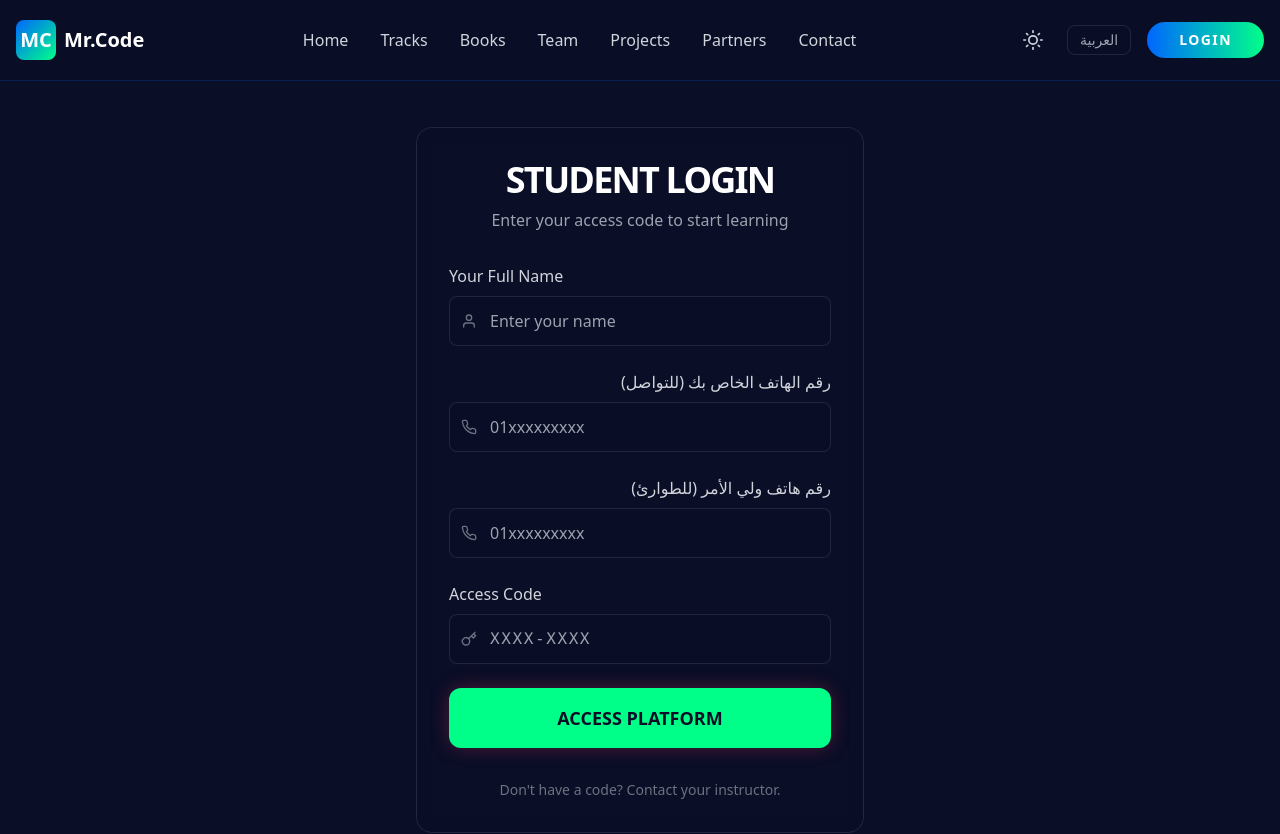
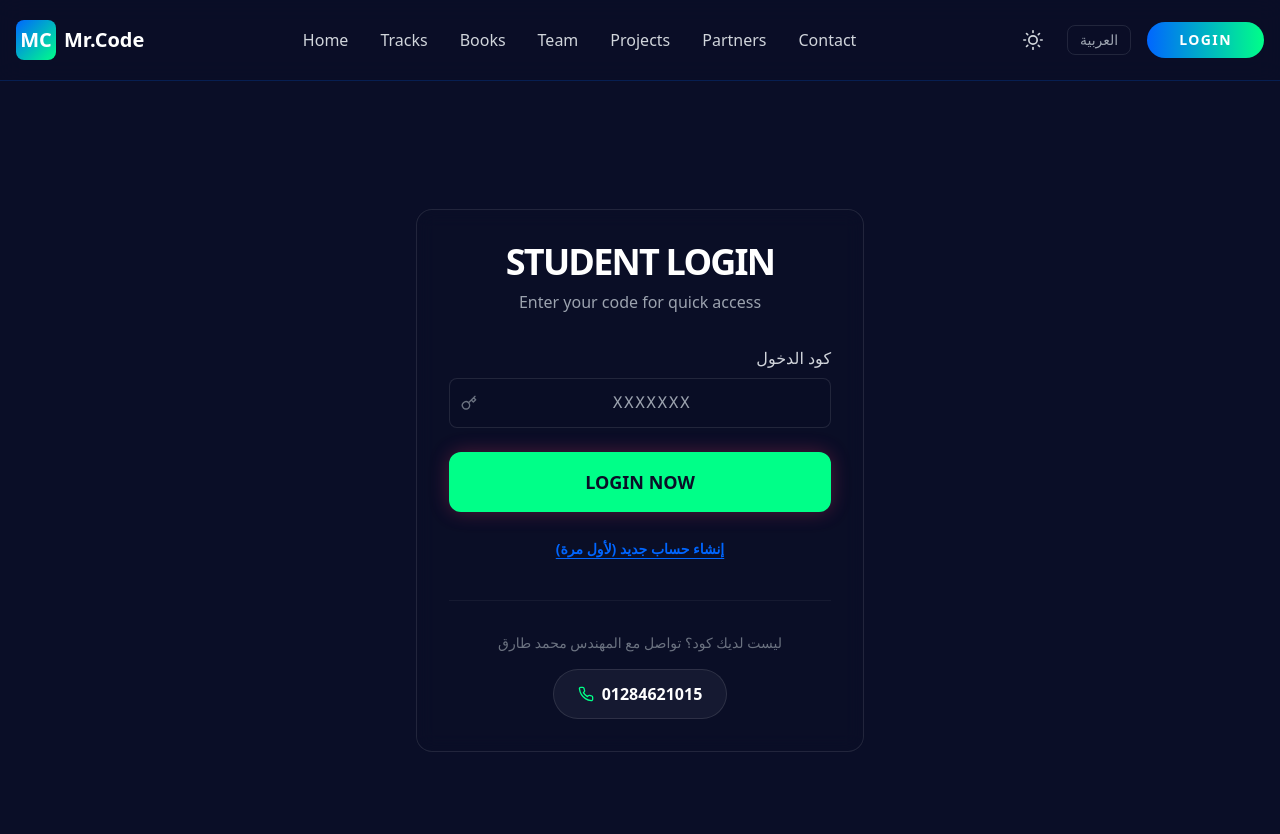
Before and after one commit to mohammedtarek206/Mr.Code, a Next.js app: page /login in a window 1280 px wide. Shown: the top 834 px of the page. Built offline with nearby package versions, Linux system fonts and the light colour scheme.

Commit message:
Feature: Quick login by code and registration flow with contact info

```diff
--- a/app/api/auth/code-login/route.ts
+++ b/app/api/auth/code-login/route.ts
@@ -62,6 +62,16 @@ export async function POST(request: NextRequest) {
             );
         }
 
+        if (!user) {
+            // New fix: If we only got the code and no name/phone, it's a first-time user trying to "Quick Login"
+            if (!name || !phone) {
+                return NextResponse.json({
+                    error: 'هذا الكود مستخدم لأول مرة. يرجى اختيار "إنشاء حساب جديد" وإدخال بياناتك.',
+                    isNewUser: true
+                }, { status: 404 });
+            }
+        }
+
         // 2. If no user, check if the code is valid and unused
         const accessCode = await AccessCode.findOne({ code, isUsed: false });
 
--- a/app/login/page.tsx
+++ b/app/login/page.tsx
@@ -6,6 +6,7 @@ import { motion } from 'framer-motion';
 import { FiKey, FiUser, FiAlertCircle, FiPhone } from 'react-icons/fi';
 
 export default function StudentLoginPage() {
+    const [mode, setMode] = useState<'login' | 'register'>('login');
     const [code, setCode] = useState('');
     const [name, setName] = useState('');
     const [phone, setPhone] = useState('');
@@ -30,16 +31,14 @@ export default function StudentLoginPage() {
         setError('');
 
         try {
+            const body = mode === 'register'
+                ? { code, name, phone, parentPhone, deviceId: getDeviceId() }
+                : { code, deviceId: getDeviceId() };
+
             const res = await fetch('/api/auth/code-login', {
                 method: 'POST',
                 headers: { 'Content-Type': 'application/json' },
-                body: JSON.stringify({
-                    code,
-                    name,
-                    phone,
-                    parentPhone,
-                    deviceId: getDeviceId()
-                }),
+                body: JSON.stringify(body),
             });
 
             const data = await res.json();
@@ -67,8 +66,14 @@ export default function StudentLoginPage() {
                 className="glass p-8 rounded-2xl w-full max-w-md border-t-4 border-accent"
             >
                 <div className="text-center mb-8">
-                    <h1 className="text-4xl font-black text-white mb-2 tracking-tighter">STUDENT LOGIN</h1>
-                    <p className="text-gray-400">Enter your access code to start learning</p>
+                    <h1 className="text-4xl font-black text-white mb-2 tracking-tighter uppercase">
+                        {mode === 'login' ? 'Student Login' : 'Registration'}
+                    </h1>
+                    <p className="text-gray-400">
+                        {mode === 'login'
+                            ? 'Enter your code for quick access'
+                            : 'Enter your details to register your code'}
+                    </p>
                 </div>
 
                 {error && (
@@ -79,23 +84,29 @@ export default function StudentLoginPage() {
                 )}
 
                 <form onSubmit={handleLogin} className="space-y-6">
+                    {mode === 'register' && (
+                        <motion.div
+                            initial={{ opacity: 0, height: 0 }}
+                            animate={{ opacity: 1, height: 'auto' }}
+                            className="space-y-6 overflow-hidden"
+                        >
                             <div>
-                        <label className="block text-gray-300 mb-2 font-medium">Your Full Name</label>
+                                <label className="block text-gray-300 mb-2 font-medium font-cairo text-right">الاسم بالكامل</label>
                                 <div className="relative">
                                     <FiUser className="absolute left-3 top-1/2 -translate-y-1/2 text-gray-500" />
                                     <input
                                         type="text"
                                         value={name}
                                         onChange={(e) => setName(e.target.value)}
-                                className="w-full bg-dark/50 border border-white/10 rounded-lg py-3 pl-10 pr-4 text-white focus:outline-none focus:border-accent transition-colors"
-                                placeholder="Enter your name"
+                                        className="w-full bg-dark/50 border border-white/10 rounded-lg py-3 pl-10 pr-4 text-white focus:outline-none focus:border-accent transition-colors text-right"
+                                        placeholder="ادخل اسمك بالكامل"
                                         required
                                     />
                                 </div>
                             </div>
 
                             <div>
-                        <label className="block text-gray-300 mb-2 font-medium font-cairo text-right">رقم الهاتف الخاص بك (للتواصل)</label>
+                                <label className="block text-gray-300 mb-2 font-medium font-cairo text-right">رقم الهاتف الخاص بك</label>
                                 <div className="relative">
                                     <FiPhone className="absolute left-3 top-1/2 -translate-y-1/2 text-gray-500" />
                                     <input
@@ -110,7 +121,7 @@ export default function StudentLoginPage() {
                             </div>
 
                             <div>
-                        <label className="block text-gray-300 mb-2 font-medium font-cairo text-right">رقم هاتف ولي الأمر (للطوارئ)</label>
+                                <label className="block text-gray-300 mb-2 font-medium font-cairo text-right">رقم هاتف ولي الأمر</label>
                                 <div className="relative">
                                     <FiPhone className="absolute left-3 top-1/2 -translate-y-1/2 text-gray-500" />
                                     <input
@@ -123,17 +134,19 @@ export default function StudentLoginPage() {
                                     />
                                 </div>
                             </div>
+                        </motion.div>
+                    )}
 
                     <div>
-                        <label className="block text-gray-300 mb-2 font-medium">Access Code</label>
+                        <label className="block text-gray-300 mb-2 font-medium font-cairo text-right">كود الدخول</label>
                         <div className="relative">
                             <FiKey className="absolute left-3 top-1/2 -translate-y-1/2 text-gray-500" />
                             <input
                                 type="text"
                                 value={code}
                                 onChange={(e) => setCode(e.target.value)}
-                                className="w-full bg-dark/50 border border-white/10 rounded-lg py-3 pl-10 pr-4 text-white focus:outline-none focus:border-accent transition-colors tracking-widest font-mono"
-                                placeholder="XXXX-XXXX"
+                                className="w-full bg-dark/50 border border-white/10 rounded-lg py-3 pl-10 pr-4 text-white focus:outline-none focus:border-accent transition-colors tracking-widest font-mono text-center"
+                                placeholder="XXXXXXX"
                                 required
                             />
                         </div>
@@ -142,15 +155,33 @@ export default function StudentLoginPage() {
                     <button
                         type="submit"
                         disabled={loading}
-                        className="w-full bg-accent py-4 rounded-xl text-dark font-black text-lg hover:scale-[1.02] active:scale-[0.98] transition-all disabled:opacity-50 shadow-[0_0_20px_rgba(235,53,101,0.3)]"
+                        className="w-full bg-accent py-4 rounded-xl text-dark font-black text-lg hover:scale-[1.02] active:scale-[0.98] transition-all disabled:opacity-50 shadow-[0_0_20px_rgba(235,53,101,0.3)] uppercase"
                     >
-                        {loading ? 'Validating...' : 'ACCESS PLATFORM'}
+                        {loading ? 'Validating...' : mode === 'login' ? 'Login Now' : 'Register & Enter'}
                     </button>
+
+                    <div className="text-center">
+                        <button
+                            type="button"
+                            onClick={() => setMode(mode === 'login' ? 'register' : 'login')}
+                            className="text-primary hover:text-primary/80 font-bold transition-colors text-sm underline underline-offset-4"
+                        >
+                            {mode === 'login' ? 'إنشاء حساب جديد (لأول مرة)' : 'لديك حساب بالفعل؟ دخول سريع'}
+                        </button>
+                    </div>
                 </form>
 
-                <p className="text-center text-gray-500 mt-8 text-sm">
-                    Don't have a code? Contact your instructor.
+                <div className="mt-10 pt-8 border-t border-white/5 text-center">
+                    <p className="text-gray-500 text-sm font-cairo mb-4">
+                        ليست لديك كود؟ تواصل مع المهندس محمد طارق
                     </p>
+                    <a
+                        href="tel:01284621015"
+                        className="inline-flex items-center gap-2 bg-white/5 hover:bg-white/10 text-white px-6 py-3 rounded-full transition-all font-bold border border-white/10"
+                    >
+                        <FiPhone className="text-accent" /> 01284621015
+                    </a>
+                </div>
             </motion.div>
         </div>
     );
```
Lines whose indentation alone changed are shown as unchanged.
